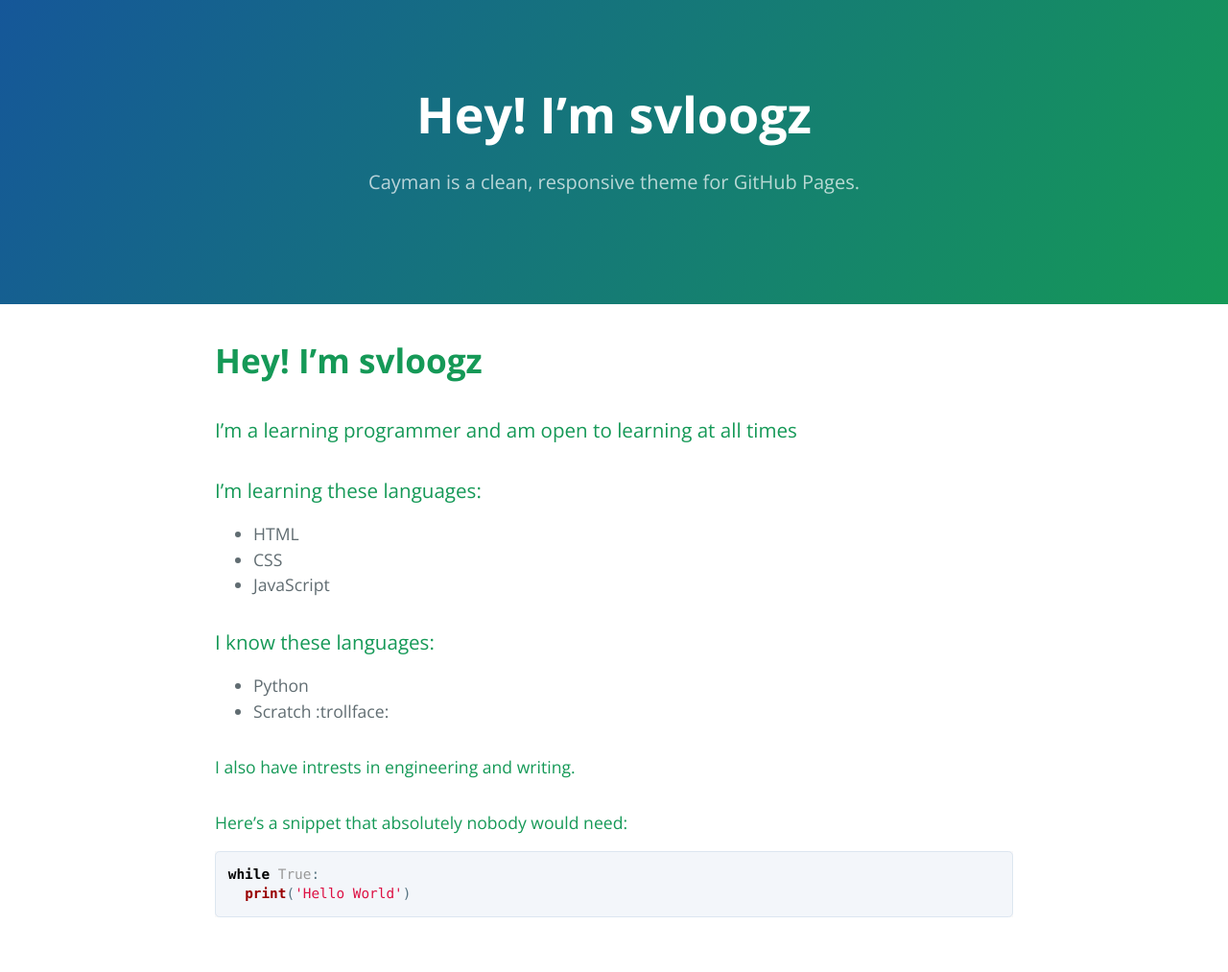
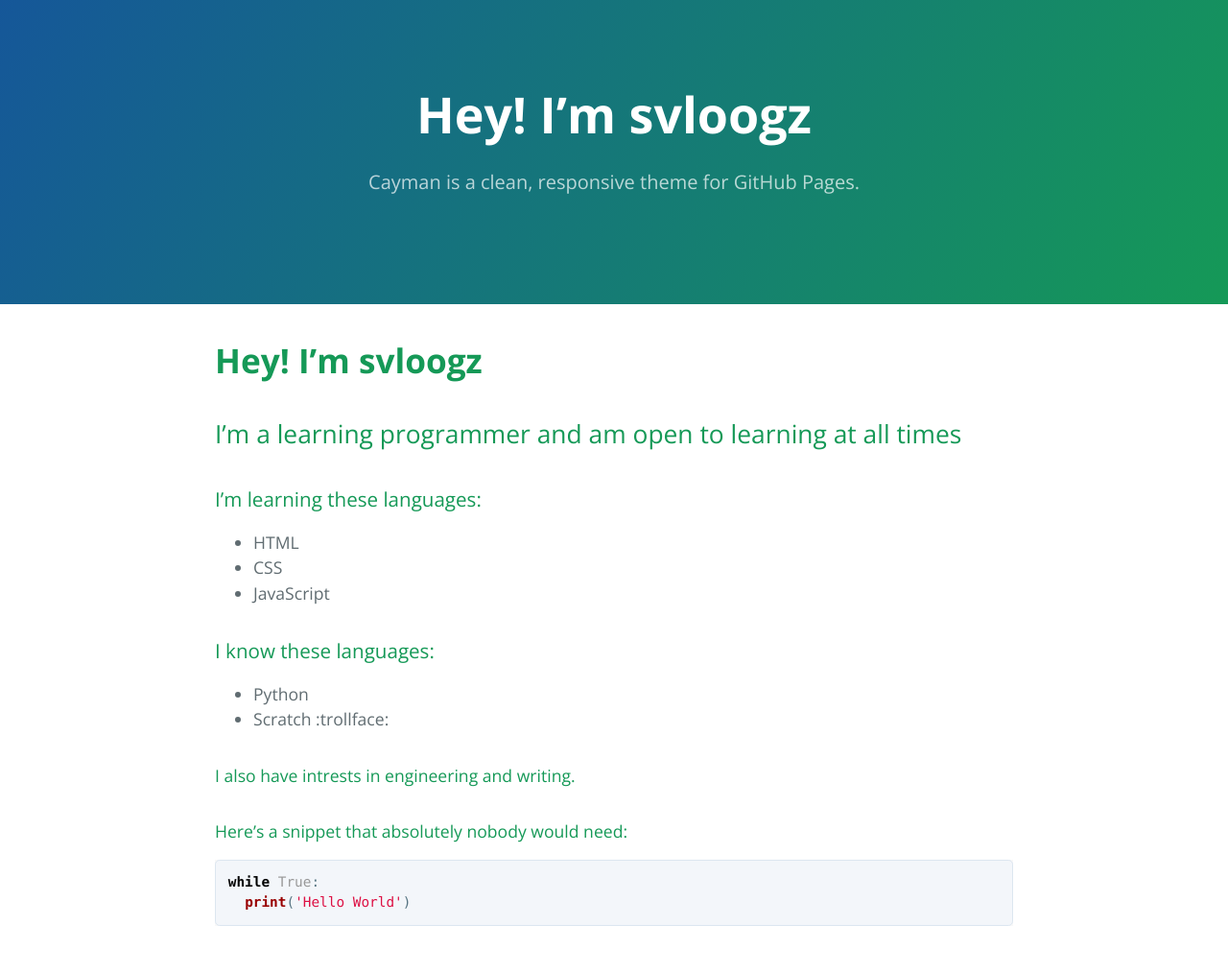
Before and after one commit to slvoog/slvoog.github.io, a Jekyll site: the page built from index.md, in a window 1280 px wide. Shown: the whole page at 96% size. Built offline with Jekyll 4.4.1, drawn with Linux system fonts in a browser that asks for light colours; our own code applies the rules of GitHub Pages for plain Markdown files.

```diff
--- a/index.md
+++ b/index.md
@@ -3,7 +3,7 @@ layout: default
 ---
 
 # **Hey!** **I'm svloogz**
-### I'm a learning programmer and am open to learning at all times
+## I'm a learning programmer and am open to learning at all times
 
 ### I'm learning these languages:
 - HTML
```
